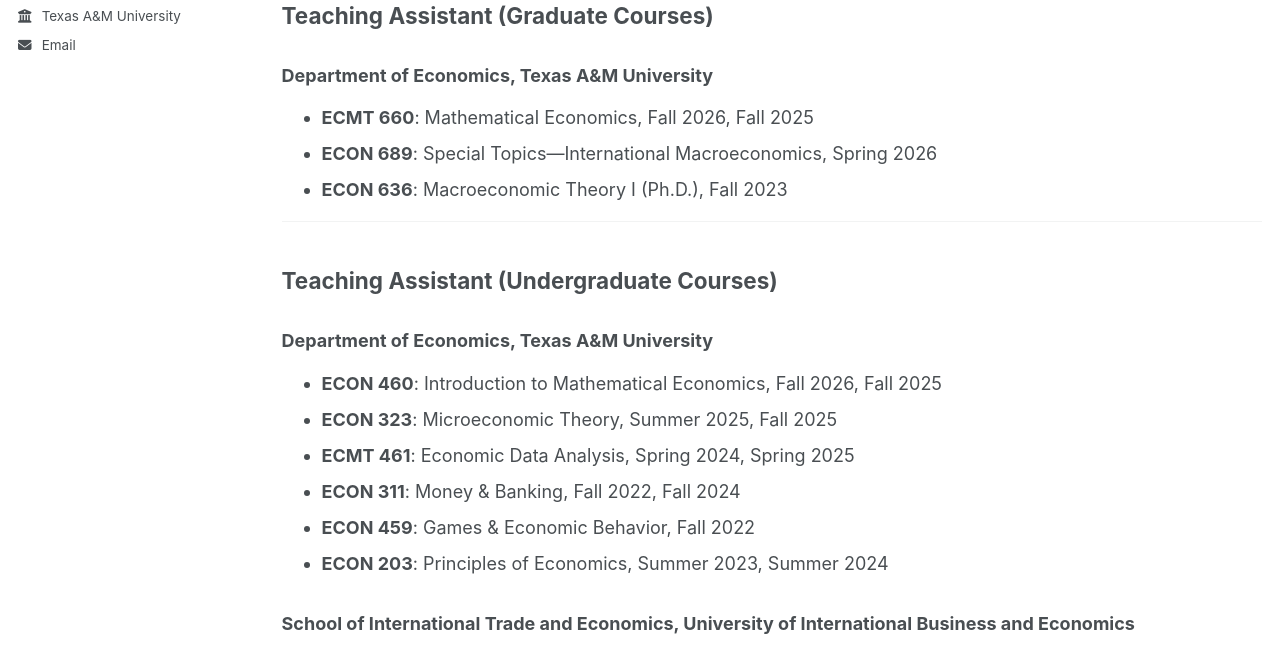
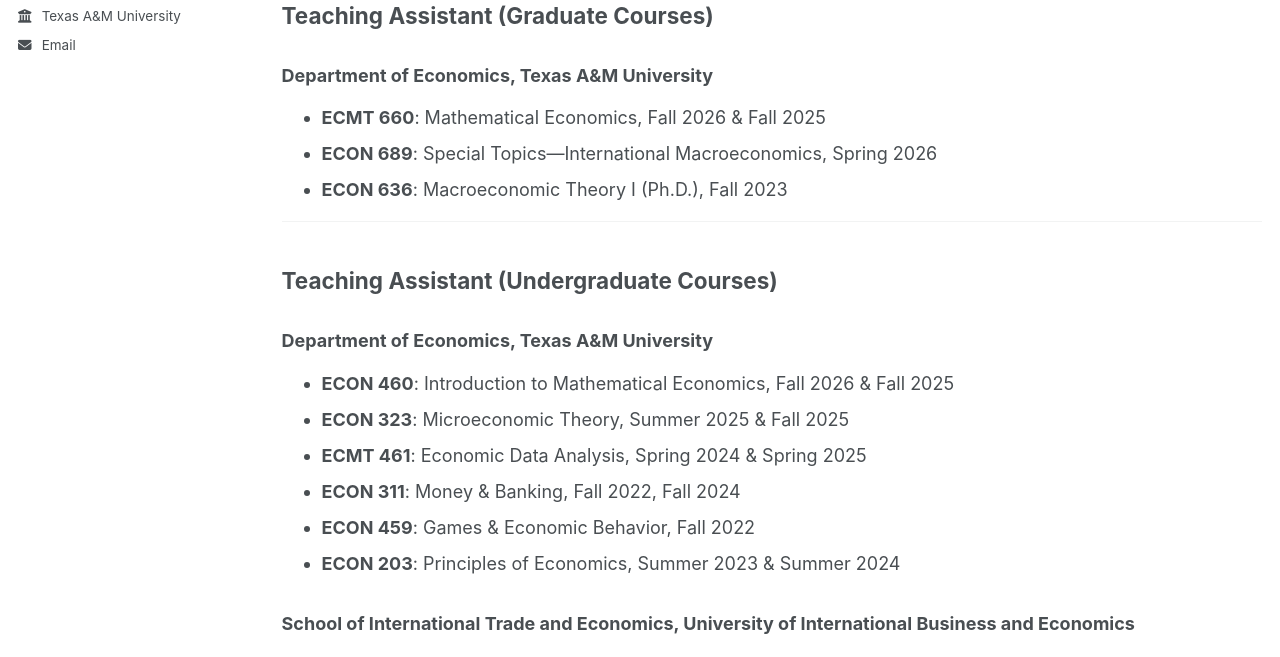
Before and after one commit to yitongwang-econ/yitongwang-econ.github.io, a Jekyll site: the page built from _pages/teaching.md, in a window 1280 px wide and 1337 px high. Shown: the part 438-1095 px from the top of the window. Built offline with Jekyll 4.4.1, drawn with Linux system fonts in a browser that asks for light colours; a style sheet for code colours, icons or effects is not loaded.

Commit message:
Update course listings to use '&' instead of ','

```diff
--- a/_pages/teaching.md
+++ b/_pages/teaching.md
@@ -21,7 +21,7 @@ author_profile: true
 
 ### Department of Economics, Texas A&M University
 
-* **ECMT 660**: Mathematical Economics, Fall 2026, Fall 2025
+* **ECMT 660**: Mathematical Economics, Fall 2026 & Fall 2025
 * **ECON 689**: Special Topics—International Macroeconomics, Spring 2026
 * **ECON 636**: Macroeconomic Theory I (Ph.D.), Fall 2023
 
@@ -31,12 +31,12 @@ author_profile: true
 
 ### Department of Economics, Texas A&M University
 
-* **ECON 460**: Introduction to Mathematical Economics, Fall 2026, Fall 2025
-* **ECON 323**: Microeconomic Theory, Summer 2025, Fall 2025
-* **ECMT 461**: Economic Data Analysis, Spring 2024, Spring 2025
+* **ECON 460**: Introduction to Mathematical Economics, Fall 2026 & Fall 2025
+* **ECON 323**: Microeconomic Theory, Summer 2025 & Fall 2025
+* **ECMT 461**: Economic Data Analysis, Spring 2024 & Spring 2025
 * **ECON 311**: Money & Banking, Fall 2022, Fall 2024
 * **ECON 459**: Games & Economic Behavior, Fall 2022
-* **ECON 203**: Principles of Economics, Summer 2023, Summer 2024
+* **ECON 203**: Principles of Economics, Summer 2023 & Summer 2024
 
 ### School of International Trade and Economics, University of International Business and Economics
 
```
